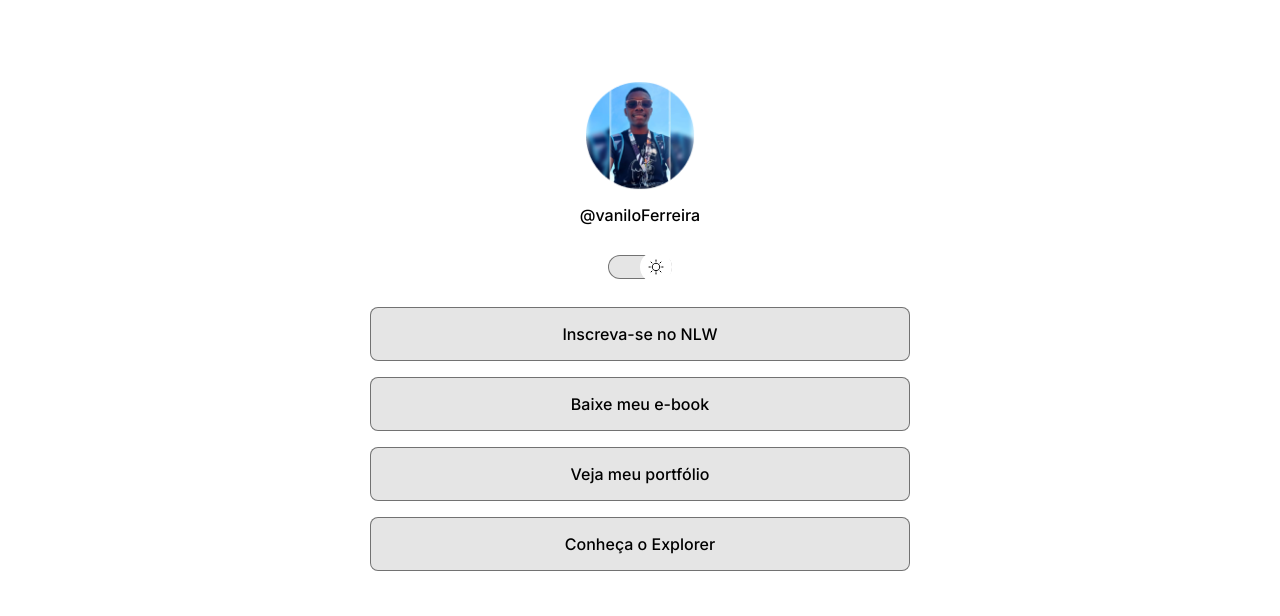
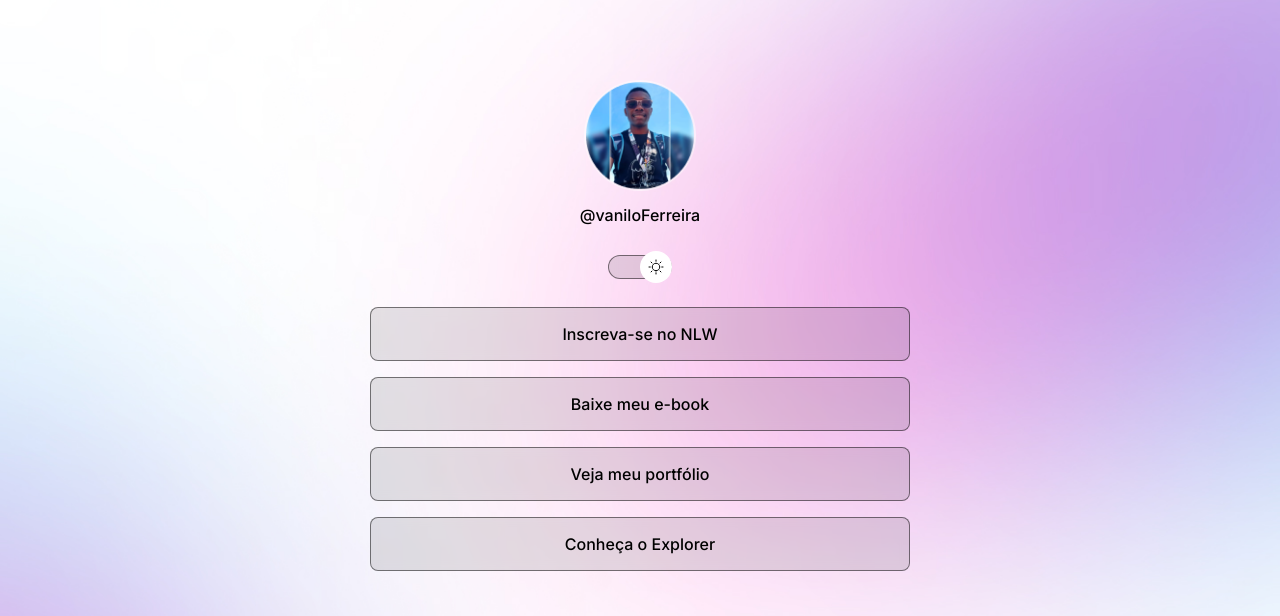
Before and after one commit to vanilo-ferreira/devLinks, a plain HTML site: page index.html in a window 1280 px wide. Shown: the top 616 px of the page. Drawn offline with nearby package versions, Linux system fonts and the light colour scheme.

Commit message:
Correção de variável --bg-url do arquivo style.css

```diff
--- a/style.css
+++ b/style.css
@@ -164,10 +164,10 @@ footer {
 /*media queries */
 @media (min-width: 700px) {
   :root {
-    --bg-url: url(.assets/bg-desktop.jpg);
+    --bg-url: url(./assets/bg-desktop.jpg);
   }
 
   .light {
-    --bg-url: url(.assets/bg-desktop-light.jpg);
+    --bg-url: url(./assets/bg-desktop-light.jpg);
   }
 }
```
